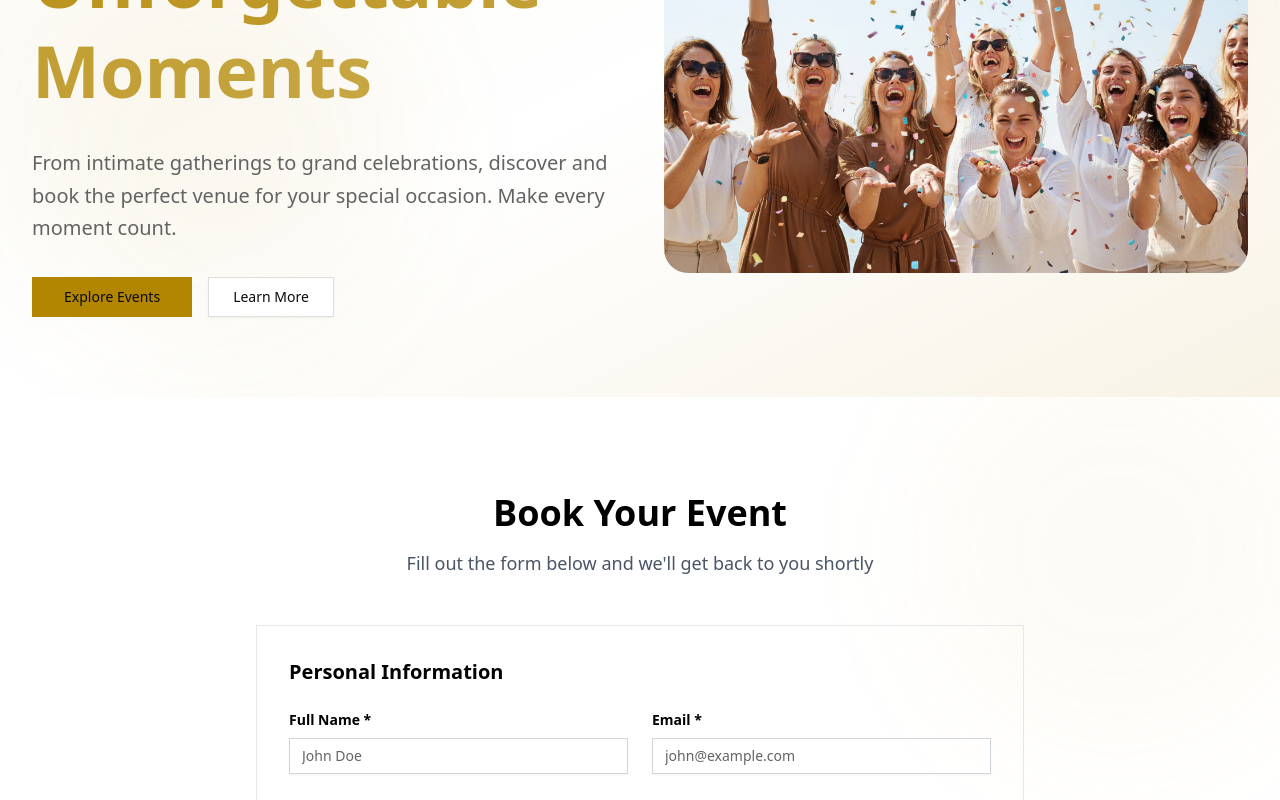
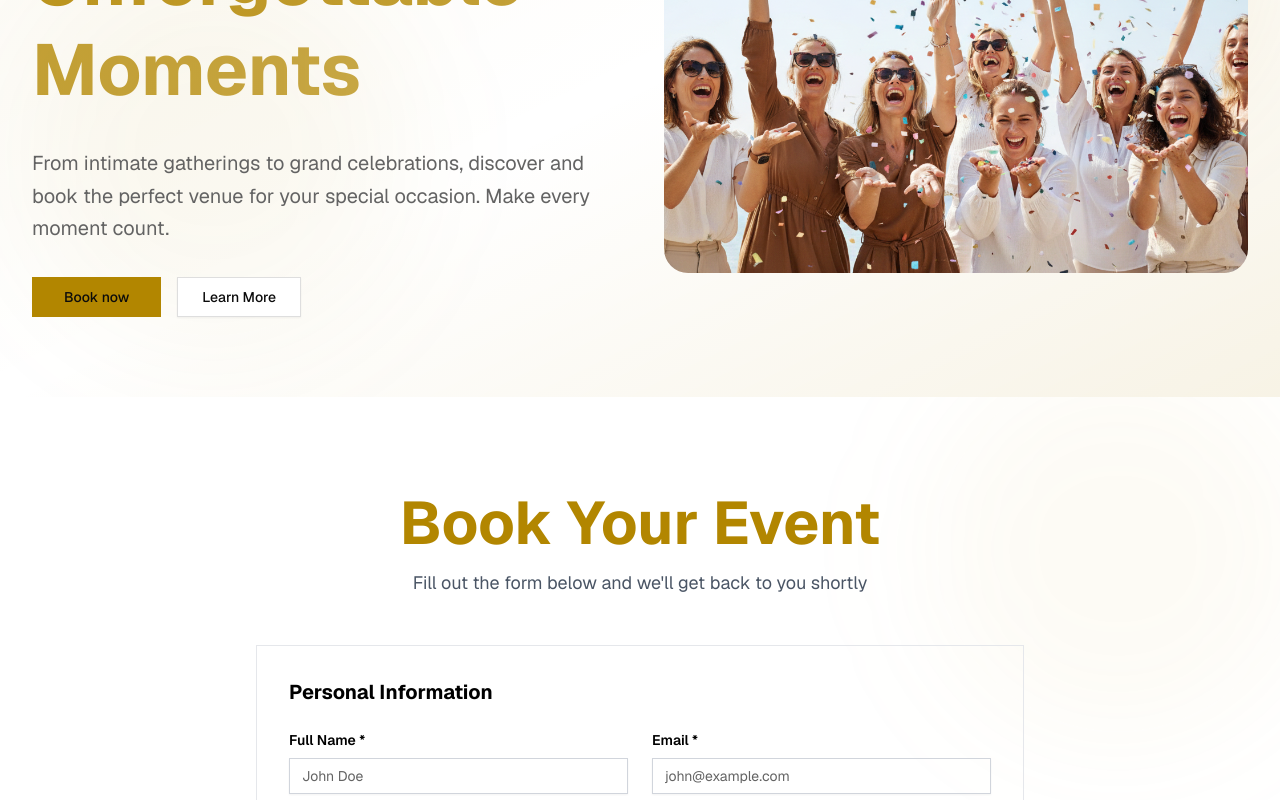
Before and after one commit to FoxwareDen/event-planner, a React (Vite) app: page / in a window 1280 px wide. Shown: the part 300-1100 px from the top of the page. Built offline with nearby package versions, Linux system fonts and the light colour scheme; no server answers.

Commit message:
added the booknow butto funtionality

```diff
--- a/src/components/booking-form.tsx
+++ b/src/components/booking-form.tsx
@@ -15,13 +15,14 @@ import { motion } from "motion/react"
 
 const MotionBtn = motion.create(Button);
 
+
+
 export function BookingForm() {
   const [additionalServices, setAdditionalServices] = useState<string[]>([])
 
   const handleServiceToggle = (service: string) => {
     setAdditionalServices((prev) => (prev.includes(service) ? prev.filter((s) => s !== service) : [...prev, service]))
   }
-
   const handleSubmit = async (e: React.FormEvent<HTMLFormElement>) => {
     const form = e.currentTarget;
     e.preventDefault()
@@ -87,7 +88,7 @@ export function BookingForm() {
   };
 
   return (
-    <section className="py-24 px-4 bg-white relative overflow-hidden">
+    <section className="py-24 px-4 bg-white relative overflow-hidden" id="target-section">
       {/* Animated background elements */}
       <motion.div
         className="absolute top-0 right-0 w-96 h-96 bg-[#D4AF37]/5 rounded-full blur-3xl"
@@ -122,7 +123,7 @@ export function BookingForm() {
           whileInView="visible"
           viewport={{ once: true, margin: "-100px" }}
         >
-          <h2 className="text-4xl font-bold mb-4 text-black">Book Your Event</h2>
+          <h2 className="text-6xl font-bold mb-4 text-primary">Book Your Event</h2>
           <p className="text-lg text-gray-600">Fill out the form below and we'll get back to you shortly</p>
         </motion.div>
 
@@ -361,6 +362,7 @@ export function BookingForm() {
             </MotionBtn>
           </motion.div>
         </motion.form>
+
       </div>
     </section>
   )
--- a/src/components/hero.tsx
+++ b/src/components/hero.tsx
@@ -5,6 +5,13 @@ import celebration from "../assets/celebration.png"
 const MotionBtn = motion.create(Button);
 
 export function Hero() {
+
+    //Scroll to section functionality
+    const scrollToSection = () => {
+      document.getElementById("target-section")?.scrollIntoView({ behavior: "smooth"});
+    }
+
+
   // Animation variants for staggered children
   const containerVariants = {
     hidden: { opacity: 0 },
@@ -119,13 +126,14 @@ export function Hero() {
               variants={buttonContainerVariants}
             >
               <MotionBtn
+                onClick={scrollToSection}
                 size="lg"
                 className="bg-primary cursor-pointer text-primary-foreground hover:bg-primary/90 px-8"
                 whileHover={{ scale: 1.05, y: -2 }}
                 whileTap={{ scale: 0.98 }}
                 transition={{ type: "spring", stiffness: 400, damping: 17 }}
               >
-                Explore Events
+                Book now
               </MotionBtn>
               <MotionBtn
                 size="lg"
--- a/src/index.css
+++ b/src/index.css
@@ -123,7 +123,7 @@
   }
   body {
     @apply bg-background text-foreground;
-    font-family: "Raleway", ui-sans-serif, system-ui, sans-serif;
+    font-family: "Raleway", "Geist", system-ui, sans-serif;
     -webkit-font-smoothing: antialiased;
     -moz-osx-font-smoothing: grayscale;
   }
```
